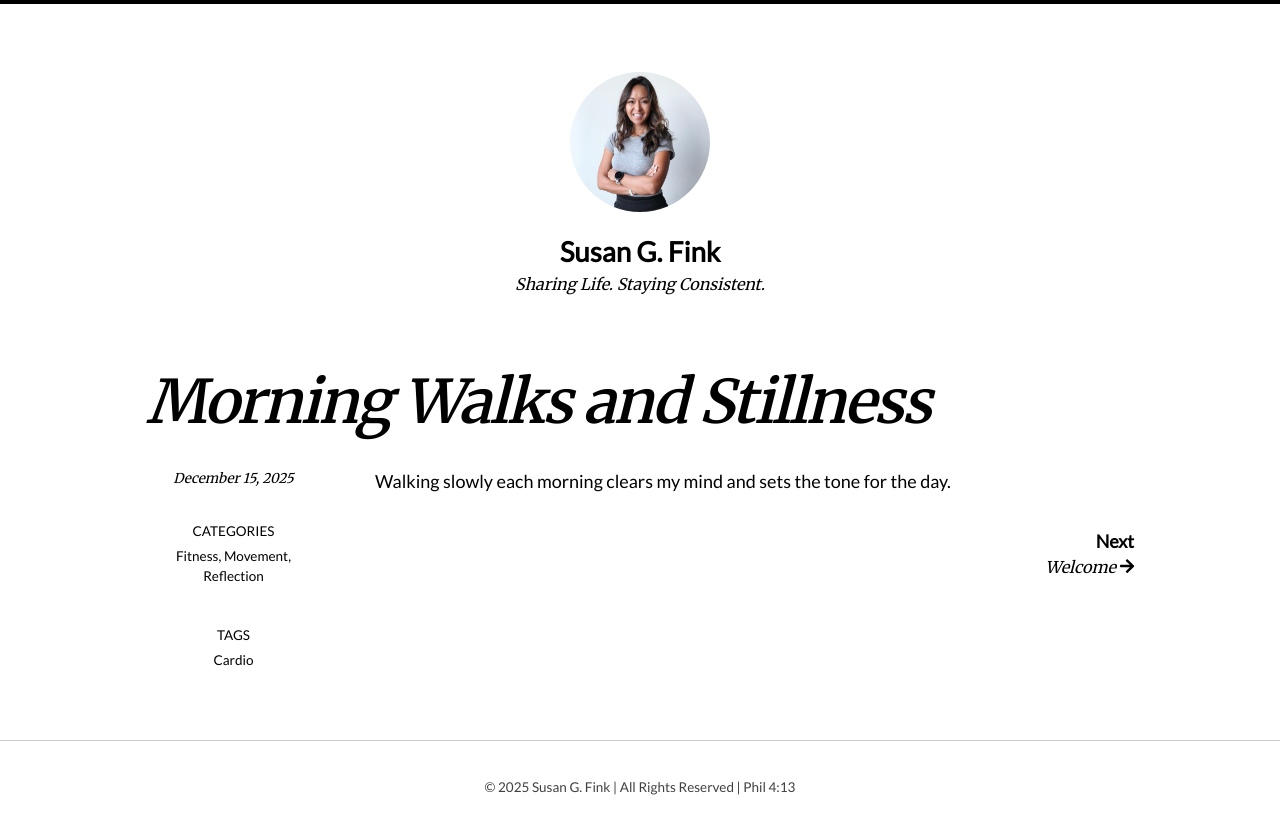
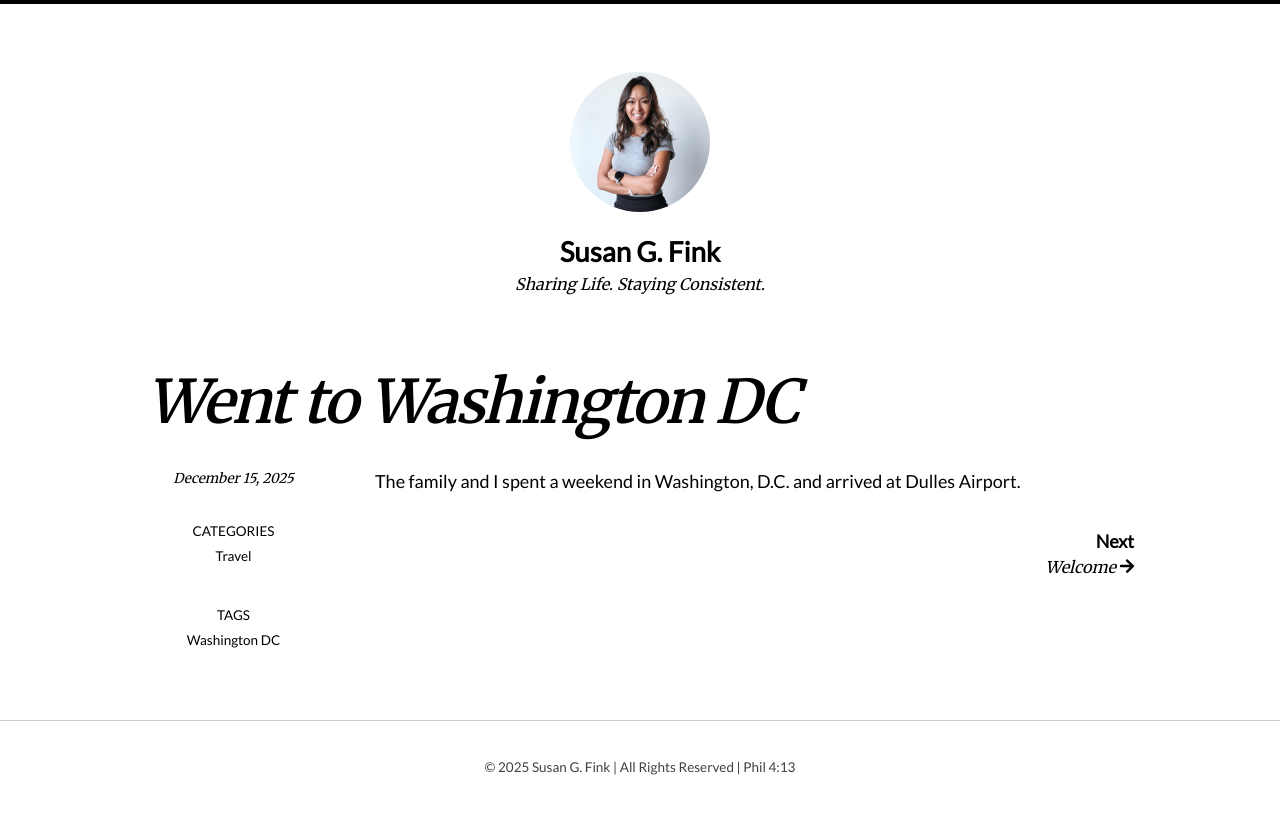
Before and after one commit to susangfink/site, a Jekyll site: the page built from _posts/2025-12-15-morning-walk.md, in a window 1280 px wide. Shown: the top 834 px of the page. Built offline with Jekyll 4.4.1, drawn with Linux system fonts in a browser that asks for light colours; nearby versions of some CDN libraries; our own code applies the rules of GitHub Pages for plain Markdown files.

Commit message:
Update 2025-12-06-wenttowashington.md

```diff
--- a/_posts/2025-12-15-morning-walk.md
+++ b/_posts/2025-12-15-morning-walk.md
@@ -1,15 +1,12 @@
 ---
-title: "Morning Walks and Stillness"
-excerpt: "Some of my clearest thoughts arrive when I walk slowly."
+title: "Went to Washington DC"
+excerpt: "Seize the Day and went to DC."
 header:
-  teaser: /assets/images/morning-walk.jpg
+  teaser: /assets/images/susangfink-metro-silverline.jpg
 categories:
-  - Reflection
-  - Movement
-  - Fitness
+  - Travel
 tags:
-  - Cardio
-last_modified_at: 2017-03-09T14:23:48-05:00
+  - Washington DC
 ---
 
-Walking slowly each morning clears my mind and sets the tone for the day.
+The family and I spent a weekend in Washington, D.C. and arrived at Dulles Airport.
```
